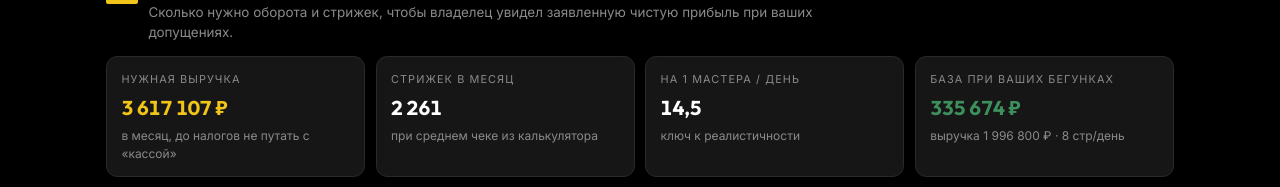
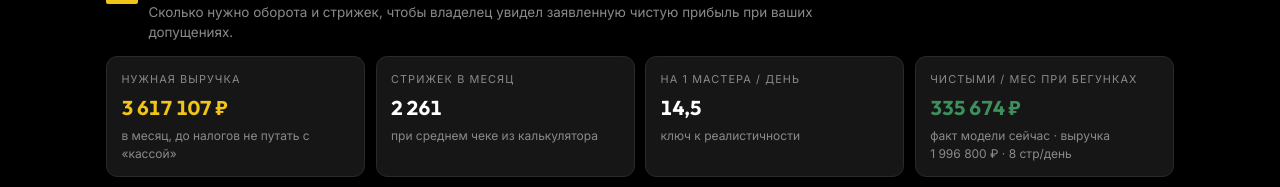
Before and after one commit to puholet-sketch/barbershop, a plain HTML site: page index.html in a window 1280 px wide. Shown: the part 358-545 px from the top of the page. Drawn offline with Linux system fonts and the light colour scheme.

Commit message:
Clarify KPI: monthly net at current sliders, not abstract base.

```diff
--- a/index.html
+++ b/index.html
@@ -69,9 +69,9 @@
           <p class="kpi__hint">ключ к реалистичности</p>
         </div>
         <div class="kpi">
-          <p class="kpi__label">База при ваших бегунках</p>
+          <p class="kpi__label">Чистыми / мес при бегунках</p>
           <p class="kpi__value" id="base-net">—</p>
-          <p class="kpi__hint">выручка <span id="base-rev">—</span> · <span id="base-cuts-day">—</span> стр/день</p>
+          <p class="kpi__hint">факт модели сейчас · выручка <span id="base-rev">—</span> · <span id="base-cuts-day">—</span> стр/день</p>
         </div>
       </div>
 
```
